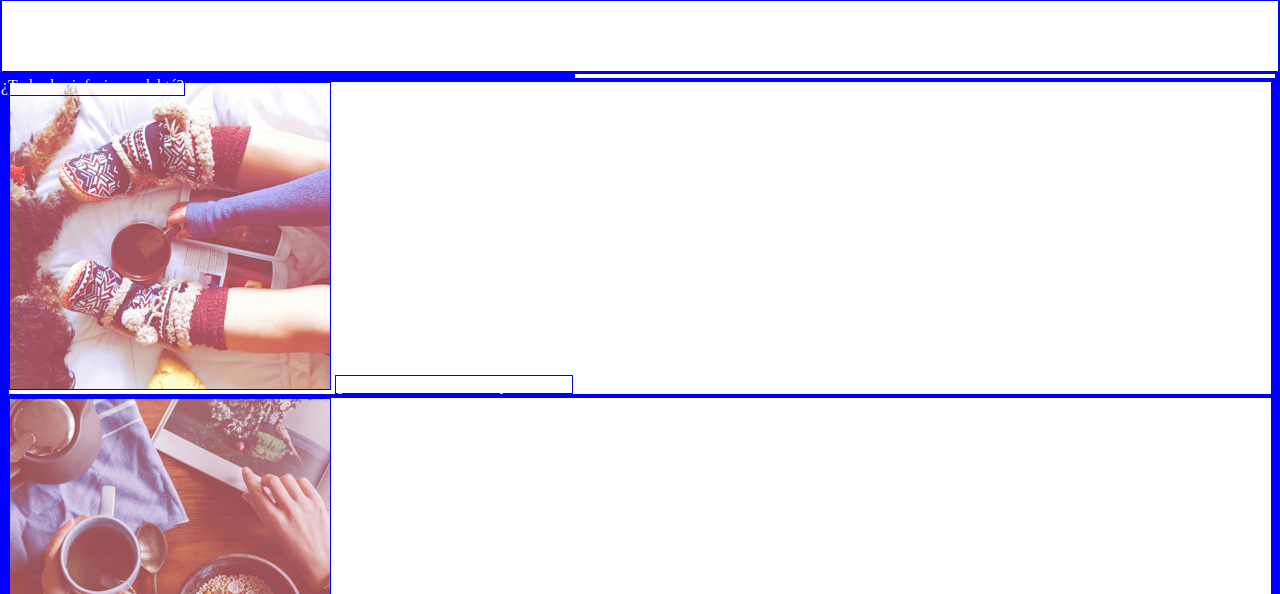
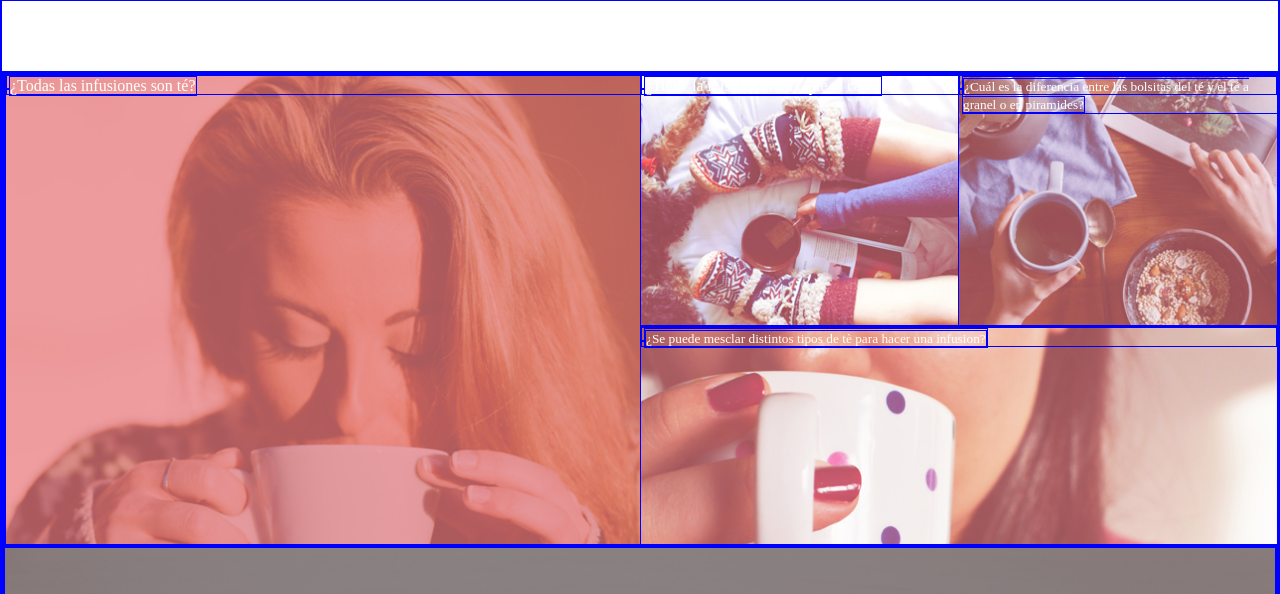
Before and after one commit to alefranii/proyecto, a website: page index.html in a window 1280 px wide. Shown: the part 2217-2811 px from the top of the page. Drawn offline with Linux system fonts and the light colour scheme; files whose address does not match are found by name.

Commit message:
caja preguntas lista!

```diff
--- a/assets/js/main.js
+++ b/assets/js/main.js
@@ -4,6 +4,7 @@ $( document ).ready(function() {
      $(".burg-menu").slideToggle();
    });
 });
+
 
 
 $("#myCarousel").carousel();
--- a/assets/sass/_style.scss
+++ b/assets/sass/_style.scss
@@ -179,52 +179,59 @@ header{
 
 .galerias{
 	display: block;
+	height: 472px;
+	overflow: hidden;
+
+
 	.g-0{
-		background-image: url(dist/img/min-video-1-2.jpg);
+		background-image: url(../img/min-video-1-2.jpg);
 		background-size: cover;
-		width: 568px;
+		width: 50%;
+		height: 470px;
 		span{
 			overflow: hidden;
 			position: absolute;
-			left: 0;
-			display: inline-block;
+			right: inherit;
 		}
 	}
 	.g-1{
 		background-image: url(../img/min-video-3.jpg);
 		background-size: cover;
+		width: 25%;
+		height: 250px;
+		margin-top: -473px;
+		margin-left: 50%;
+
 		span{
 			overflow: hidden;
 			position: absolute;
-			left: 0;
+			left: inherit;
 		}
 
 	}
 	.g-2{
 		background-image: url(../img/min-video-5.jpg);
 		background-size: cover;
+		width: 25%;
+		height: 250px;
+		margin-top: -252px;
+		margin-left: 75%;
 		span{
-			width: 50%;
-			margin: auto;
-		}
-		span{
+			position: absolute;
 			overflow: hidden;
-			position: absolute;
-			left: 0;
+			left: inherit;
 		}
 	}
 	.g-3{
 		background-image: url(../img/min-video-6.jpg);
+		width: 50%;
+		height: 250px;
+		margin-left: 50%;
 		background-size: cover;
-		top: 325px;
-		position: relative;
-		span{
-			@include span;
-		}
 		span{
 			overflow: hidden;
 			position: absolute;
-			left: 0;
+			left: inherit;
 		}
 	}
 }
--- a/index.html
+++ b/index.html
@@ -105,34 +105,28 @@
                 <div class="container">
                     <div class="row">
                         <div class="col-lg-7 col-md-7 col-sm-12 col-xs-12 g-0" >
-                            <div>
-                                <span>¿Todas las infusiones del té?</span>
+                         <div class="div-img">
+                           <img class="img-hover">
+                           <span>¿Todas las infusiones son té?</span>
                        </div>
                    </div>
-
-                        <div class="col-lg-5 col-md-5 col-sm-12 col-xs-12">
-                            <div class="row">
-                                <div class="col-lg-6 col-md-6 col-sm-12 col-xs-12">
+               </div>
+               <div class="col-lg-6 col-md-6 col-sm-12 col-xs-12 g-1">
                 <div class="div-img">
-                                        <img class="imgroja" src="dist/img/min-video-3.jpg">
+                    <img class="img-hover">
                     <span>¿Tiene la misma cafeina que el café?</span>
                 </div>
             </div>
-                                <div class="col-lg-6 col-md-6 col-sm-12 col-xs-12">
+            <div class="col-lg-6 col-md-6 col-sm-12 col-xs-12 g-2">
                 <div class="div-img">
-                                        <img class="imgroja" src="dist/img/min-video-5.jpg">
+                    <img class="img-hover">
                     <span><small>¿Cuál es la diferencia entre las bolsitas del té y el té a granel o en piramides?</small></span>
                 </div>
             </div>
-                            </div>
-                            <div class="row">
-                                <div class="col-lg-12 col-md-12 col-sm-12 col-xs-12">
+            <div class="col-lg-12 col-md-12 col-sm-12 col-xs-12 g-3">
                 <div class="div-img">
-                                        <img class="imgroja" src="dist/img/min-video-6.jpg">
+                    <img class="img-hover">
                     <span><small>¿Se puede mesclar distintos tipos de tè para hacer una infusion?</small></span>
-                                    </div>
-                                </div>
-                            </div>
                 </div>
             </div>
         </div>
@@ -222,29 +216,27 @@
         </ol>
 
         <!-- Wrapper for slides -->
-                    <div class="carousel-inner" role="listbox">
+        <div class="carousel-inner">
             <div class="item active">
-                            <img src="img/slide1.jpg" alt="Chania">
-                            <div class="carousel-caption">
-                            </div>
+                <img src="dist/img/slide1.jpg" alt="Los Angeles">
             </div>
 
             <div class="item">
-                            <img src="img/slide2.jpg" alt="Chania">
+              <img src="dist/img/slide2.jpg" alt="Chicago">
           </div>
 
           <div class="item">
-                            <img src="img/slide3.jpg" alt="Chania">
+              <img src="dist/img/slide3.jpg" alt="New York">
           </div>
       </div>
 
       <!-- Left and right controls -->
-                    <a class="left carousel-control" href="#myCarousel" role="button" data-slide="prev">
-                        <span class="glyphicon glyphicon-chevron-left" aria-hidden="true"></span>
+      <a class="left carousel-control" href="#myCarousel" data-slide="prev">
+        <span class="glyphicon glyphicon-chevron-left"></span>
         <span class="sr-only">Previous</span>
     </a>
-                    <a class="right carousel-control" href="#myCarousel" role="button" data-slide="next">
-                        <span class="glyphicon glyphicon-chevron-right" aria-hidden="true"></span>
+    <a class="right carousel-control" href="#myCarousel" data-slide="next">
+        <span class="glyphicon glyphicon-chevron-right"></span>
         <span class="sr-only">Next</span>
     </a>
 </div>
```
Also changed, not shown: dist/css/style.min.css. Lines whose indentation alone changed are shown as unchanged.
